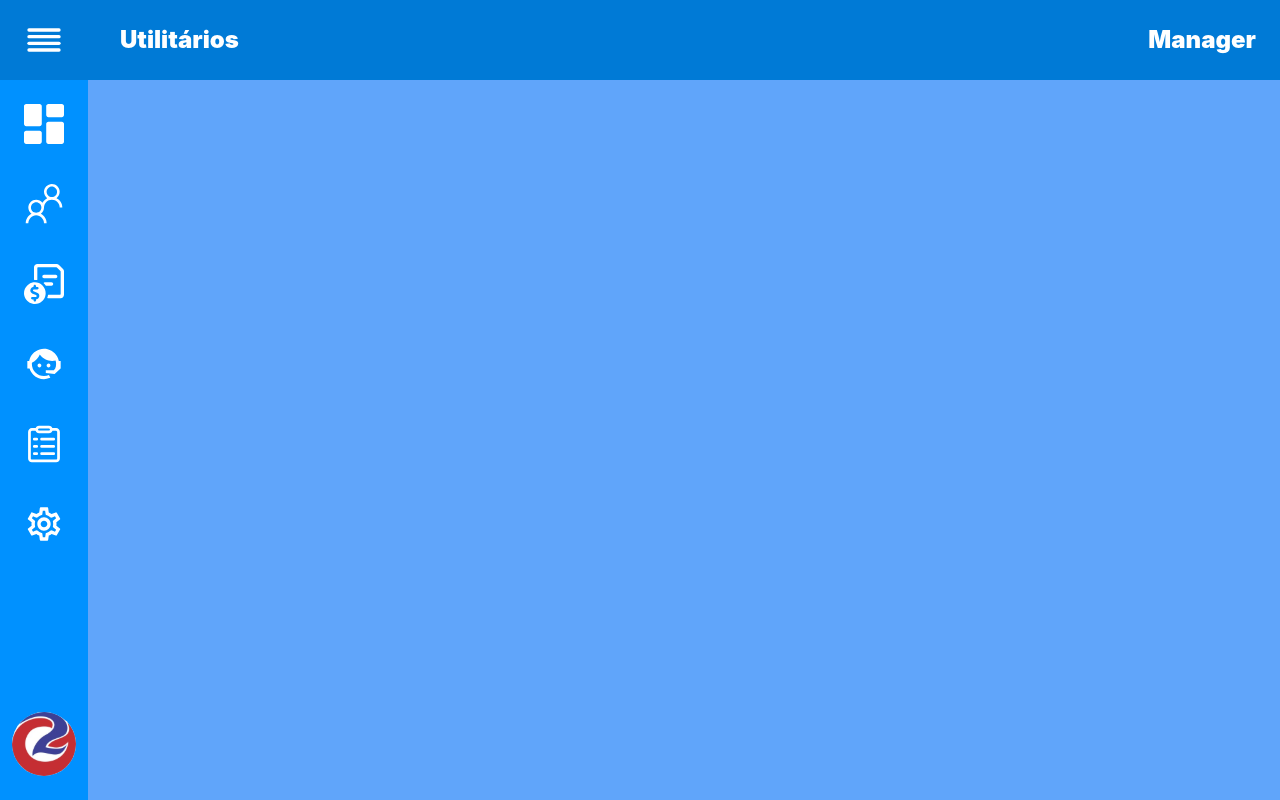
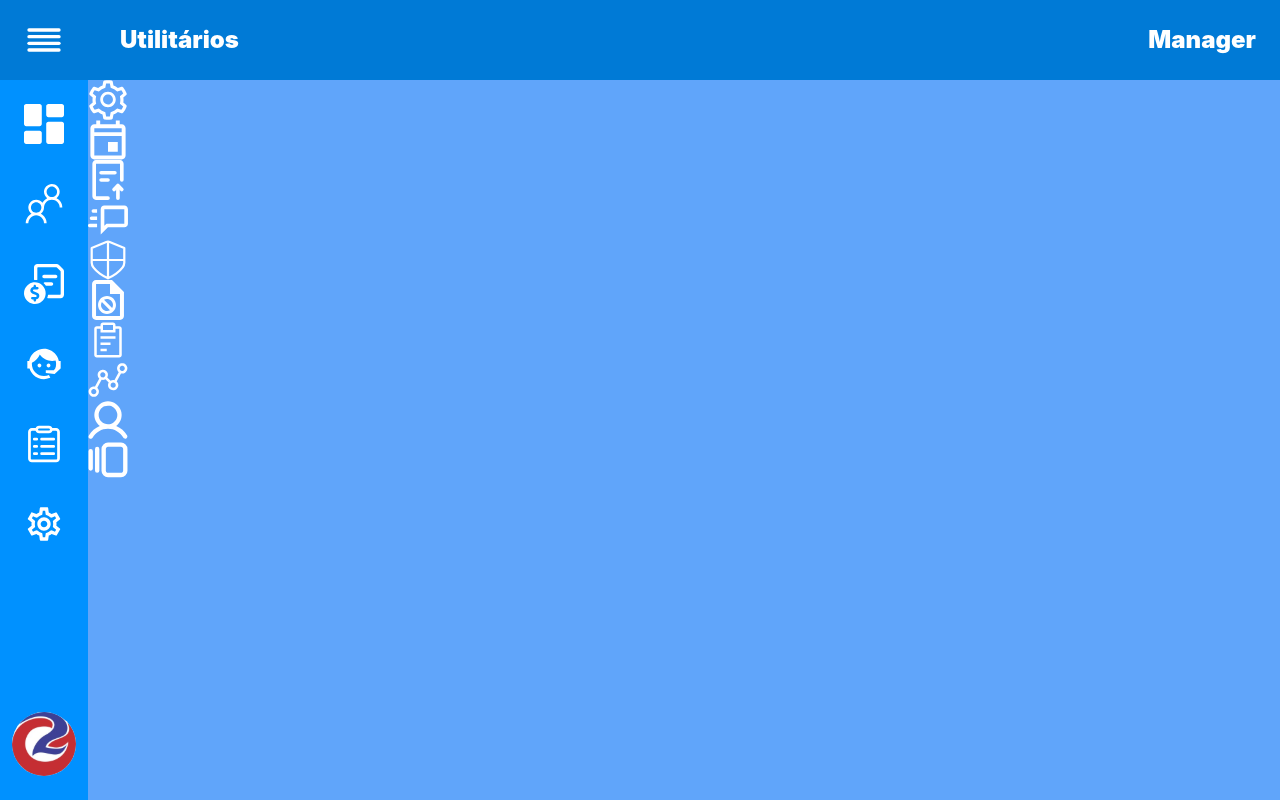
Before and after one commit to leo3210k/User_Page, a Vue app: page / in a window 1280 px wide. Built offline with nearby package versions, Linux system fonts and the light colour scheme.

Commit message:
feat: add icons v-for on Home

```diff
--- a/src/components/template/Home.vue
+++ b/src/components/template/Home.vue
@@ -1,7 +1,8 @@
 <template>
   <PageModel>
     <div class="bg-blue-400">
-
+      <img v-for="(image_src, index) in images_src" :key="index" :src="image_src" :alt="image_src"
+      class="w-10 h-10">
     </div>
   </PageModel>
 </template>
```
